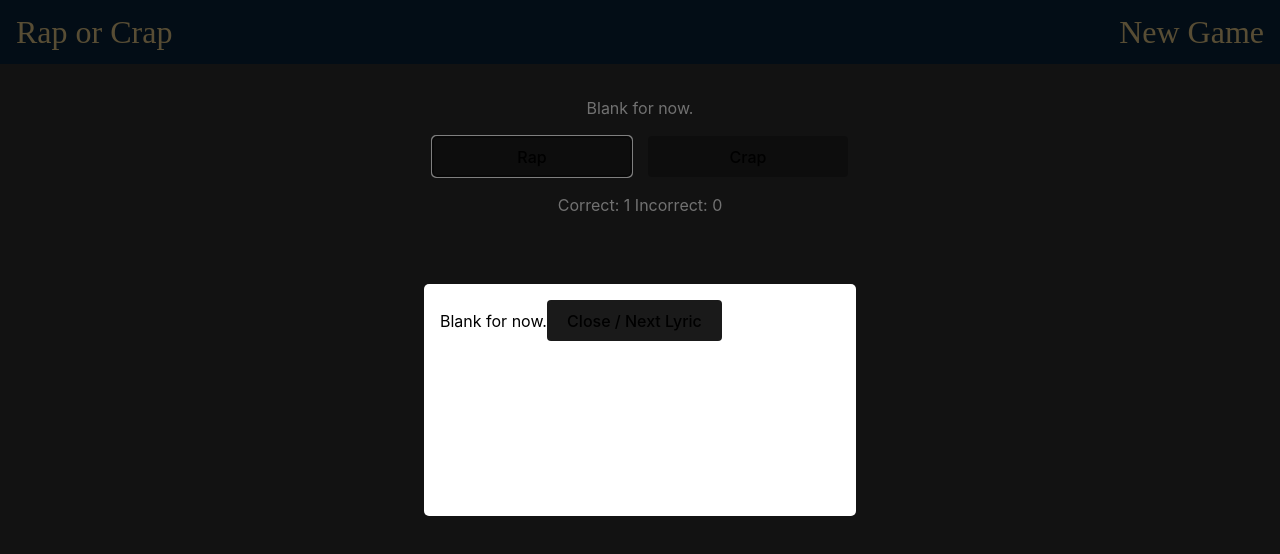
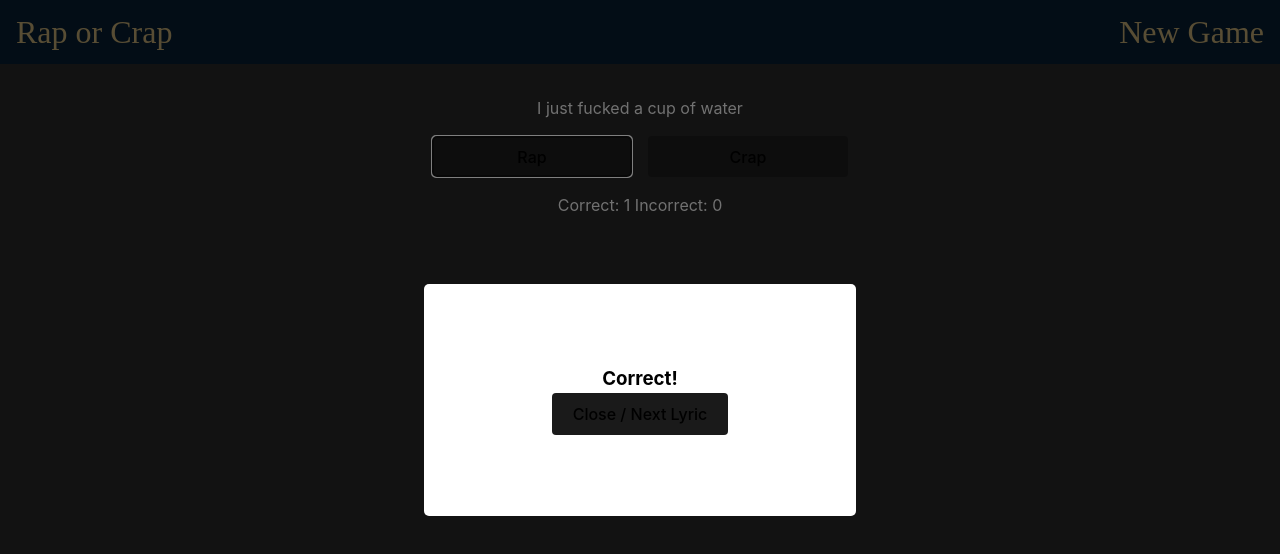
Before and after one commit to sballay8734/rap_or_crap, a React (Vite) app: page /casual in a window 1280 px wide. Both pictures are taken after a click on the button "Rap". Shown: the top 554 px of the page. Built offline with nearby package versions, Linux system fonts and the light colour scheme.

Commit message:
Main functionality completed. Adding lyrics.

```diff
--- a/src/components/ResultModal/ResultModal.jsx
+++ b/src/components/ResultModal/ResultModal.jsx
@@ -7,7 +7,8 @@ function ResultModal({
   currentLyric,
   setCurrentLyric,
   setModalIsShown,
-  setNoAvailableLyrics
+  setNoAvailableLyrics,
+  answerResult
 }) {
   const { usedLyrics } = useLyrics()
 
@@ -31,7 +32,15 @@ function ResultModal({
     <div className="modal">
       <div className="opacity-layer"></div>
       <div className="modal-content">
-        {currentLyric.lyric}
+        {answerResult === true ? (
+          <div className="answer answer-right">
+            <h3 className="modal-header">Correct!</h3>
+          </div>
+        ) : (
+          <div className="answer answer-wrong">
+            <h3 className="modal-header">WRONG</h3>
+          </div>
+        )}
         <button onClick={closeModal}>Close / Next Lyric</button>
       </div>
     </div>
--- a/src/components/ResultModal/result-modal.scss
+++ b/src/components/ResultModal/result-modal.scss
@@ -36,4 +36,17 @@
   left: 50%;
   transform: translate(-50%, -50%);
   padding: 1rem;
+  display: flex;
+  flex-direction: column;
+  align-items: center;
+  justify-content: center;
 }
+.answer {
+  display: flex;
+  flex-direction: column;
+  align-items: center;
+  justify-content: center;
+  .modal-header {
+    margin: 0;
+  }
+}
--- a/src/data/lyrics.jsx
+++ b/src/data/lyrics.jsx
@@ -79,10 +79,25 @@ const lyrics = [
   },
   {
     id: 17,
-    lyric: "Blank for now.",
+    lyric:
+      "Speaking of peanuts, you know what else is bad for squirrels? Ecstasy",
     rap: true,
     artist: "Eminem",
-    link: "youtube.com/VIDEO & TIME"
+    link: "https://youtu.be/41Zs5GoFzSg?t=113"
+  },
+  {
+    id: 18,
+    lyric: "Pussy had me floating, Feel like Deepak Chopra",
+    rap: true,
+    artist: "Kanye West",
+    link: "https://youtu.be/bvBfiRWLj_0?t=89"
+  },
+  {
+    id: 18,
+    lyric: "I just fucked a cup of water",
+    rap: true,
+    artist: "Gunna & Future",
+    link: "https://youtu.be/9g08kucPQtE?t=87"
   }
 ]
 
--- a/src/pages/Casual/Casual.jsx
+++ b/src/pages/Casual/Casual.jsx
@@ -12,12 +12,15 @@ function Casual() {
   const [incorrectAnswers, setIncorrectAnswers] = useState(0)
   const [noAvailableLyrics, setNoAvailableLyrics] = useState(false)
   const [modalIsShown, setModalIsShown] = useState(false)
+  const [answerResult, setAnswerResult] = useState(null)
 
   const { usedLyrics, setUsedLyrics } = useLyrics()
 
   function handleMemoryClear() {
     localStorage.clear()
     setNoAvailableLyrics(false)
+    setCorrectAnswers(0)
+    setIncorrectAnswers(0)
     handleInitialLoad()
   }
 
@@ -31,7 +34,7 @@ function Casual() {
       setIncorrectAnswers(scoreboard.incorrect)
     }
 
-    if (usedLyricsLS?.includes(currentLyricLS.lyric)) {
+    if (usedLyricsLS?.includes(currentLyricLS?.lyric)) {
       setNoAvailableLyrics(true)
       return
     }
@@ -48,6 +51,7 @@ function Casual() {
         "score",
         JSON.stringify({ correct: 0, incorrect: 0 })
       )
+      console.log("run")
     }
   }
 
@@ -56,16 +60,31 @@ function Casual() {
 
     if (answer === currentLyric.rap) {
       setCorrectAnswers((prev) => prev + 1)
+      setAnswerResult(true)
       // NEED TO UPDATE CORRECT ANSWERS ONLY USING ...
+      let scoreLS = JSON.parse(localStorage.getItem("score"))
+      let newCorrectScoreLS = scoreLS["correct"] + 1
+      let incorrectScore = scoreLS["incorrect"]
       localStorage.setItem(
         "score",
         JSON.stringify({
-          correct: correctAnswers,
-          incorrectAnswers: incorrectAnswers
+          correct: newCorrectScoreLS,
+          incorrect: incorrectScore
         })
       )
     } else {
       setIncorrectAnswers((prev) => prev + 1)
+      setAnswerResult(false)
+      let scoreLS = JSON.parse(localStorage.getItem("score"))
+      let correctScoreLS = scoreLS["correct"]
+      let newIncorrectScore = scoreLS["incorrect"] + 1
+      localStorage.setItem(
+        "score",
+        JSON.stringify({
+          correct: correctScoreLS,
+          incorrect: newIncorrectScore
+        })
+      )
     }
 
     setModalIsShown(true)
@@ -118,6 +137,7 @@ function Casual() {
                   setCurrentLyric={setCurrentLyric}
                   setModalIsShown={setModalIsShown}
                   setNoAvailableLyrics={setNoAvailableLyrics}
+                  answerResult={answerResult}
                 />,
                 document.querySelector(".modal-container")
               )
@@ -136,7 +156,9 @@ function Casual() {
           <div className="button-div">
             <button onClick={() => handleMemoryClear()}>Clear Memory</button>
           </div>
-          <div className="scoreboard">Correct: 0 Incorrect: 0</div>
+          <div className="scoreboard">
+            Correct: {correctAnswers} Incorrect: {incorrectAnswers}
+          </div>
         </div>
       ) : (
         ""
```
Also changed, not shown: todo.txt.
